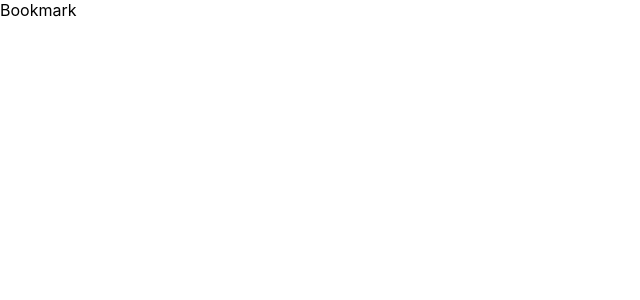
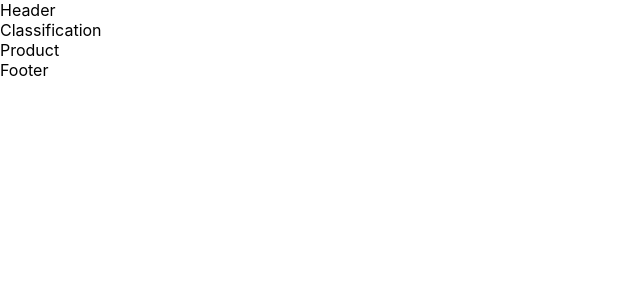
Before and after one commit to Xiel0112/coz-shopping, a React (Create React App) app in the folder coz-shopping/: page /bookmark in a window 1280 px wide. Shown: the top 300 px of the page, without its empty margins (0-640 px from the left). Built offline with nearby package versions, Linux system fonts and the light colour scheme.

Commit message:
[Bookmark] 페이지 구조

```diff
--- a/coz-shopping/src/App.js
+++ b/coz-shopping/src/App.js
@@ -7,13 +7,14 @@ import { BrowserRouter as Router, Routes, Route } from "react-router-dom";
 function App() {
   return (
     <div className="App">
-      <Router>
+      {/* <Router>
         <Routes>
           <Route path="/" element={<Main />} />
           <Route path="/products/list" element={<ProductList />} />
           <Route path="/bookmark" element={<Bookmark />} />
         </Routes>
-      </Router>
+      </Router> */}
+      <Bookmark />
     </div>
   );
 }
--- a/coz-shopping/src/page/Bookmark.js
+++ b/coz-shopping/src/page/Bookmark.js
@@ -1,5 +1,23 @@
+import Classification from "../component/Classification";
+import Footer from "../component/Footer";
+import Header from "../component/Header";
+import Product from "../component/Product";
+
 const Bookmark = () => {
-  return <div>Bookmark</div>;
+  return (
+    <div>
+      <Header />
+      <main>
+        <div>
+          <Classification />
+        </div>
+        <div>
+          <Product />
+        </div>
+      </main>
+      <Footer />
+    </div>
+  );
 };
 
 export default Bookmark;
```
